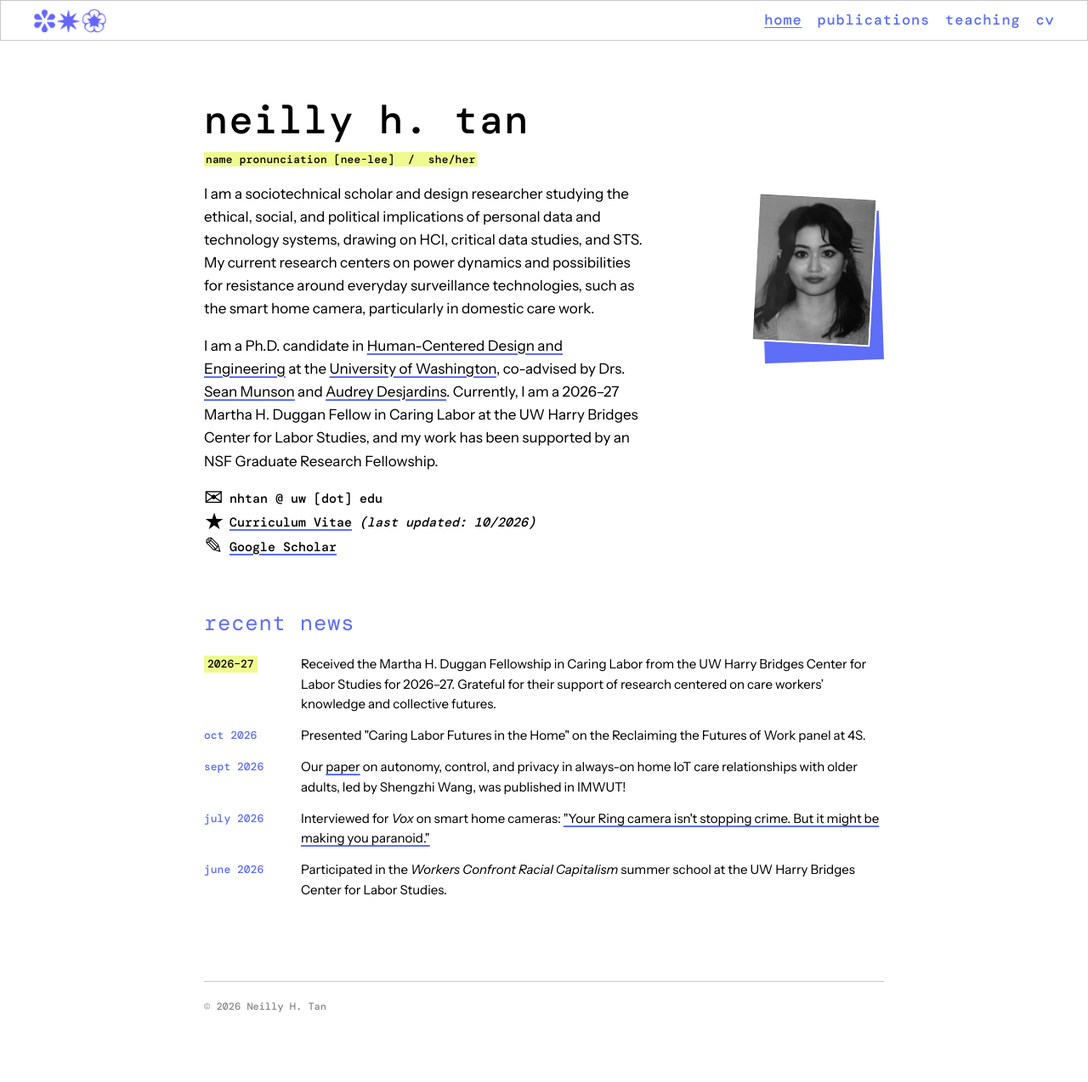
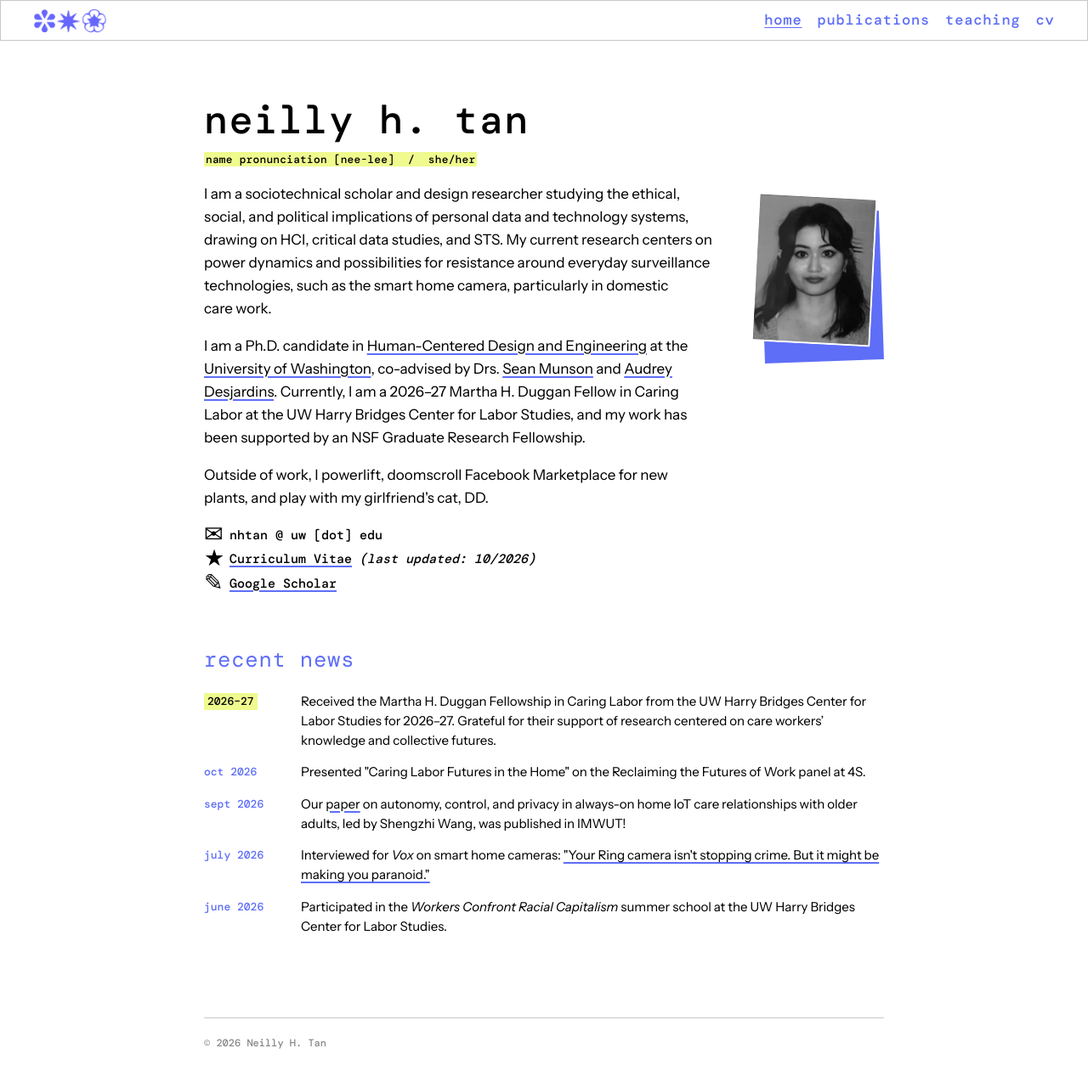
Before and after one commit to neillytan/neillytan.github.io, a Jekyll site: the page built from index.html, in a window 1280 px wide and 1286 px high. Shown: the top 1274 px of the window at 85% size. Built offline with Jekyll 4.4.1, drawn with Linux system fonts in a browser that asks for light colours; some web fonts are replaced.

Commit message:
Widen bio column, avoid orphan words, add personal line
Co-Authored-By: Claude Opus 5.5 <noreply@anthropic.com>

```diff
--- a/assets/css/style.css
+++ b/assets/css/style.css
@@ -73,11 +73,12 @@ p { margin: 0 0 1rem; }
 .home { max-width: 800px; margin: 0 auto; padding-left: 0; padding-right: 0; }
 .intro {
   display: grid;
-  grid-template-columns: minmax(0, 516px) 232px;
+  grid-template-columns: minmax(0, 600px) 140px;
   justify-content: space-between;
   align-items: start;
-  gap: 32px;
+  gap: 40px;
 }
+.intro-text p, .news-list span { text-wrap: pretty; }
 .intro h1 { margin-bottom: 16px; font-weight: 500; }
 .pronouns { font-family: var(--heading-font); font-size: 0.8rem; letter-spacing: 0.02em; }
 .pronouns mark { background: var(--highlight); color: inherit; padding: 0 2px; }
--- a/index.html
+++ b/index.html
@@ -11,6 +11,8 @@ page_class: home
     <p>I am a sociotechnical scholar and design researcher studying the ethical, social, and political implications of personal data and technology systems, drawing on HCI, critical data studies, and STS. My current research centers on power dynamics and possibilities for resistance around everyday surveillance technologies, such as the smart home camera, particularly in domestic care work.</p>
 
     <p>I am a Ph.D. candidate in <a href="https://www.hcde.washington.edu/">Human-Centered Design and Engineering</a> at the <a href="https://www.washington.edu/">University of Washington</a>, co-advised by Drs. <a href="https://www.smunson.com/">Sean Munson</a> and <a href="http://audreydesjardins.com/">Audrey Desjardins</a>. Currently, I am a 2026–27 Martha H. Duggan Fellow in Caring Labor at the UW Harry Bridges Center for Labor Studies, and my work has been supported by an NSF Graduate Research Fellowship.</p>
+
+    <p>Outside of work, I powerlift, doomscroll Facebook Marketplace for new plants, and play with my girlfriend's cat, DD.</p>
 
     <p class="contact">
       <span class="icon">✉</span>{{ site.email_display }}<br>
```
